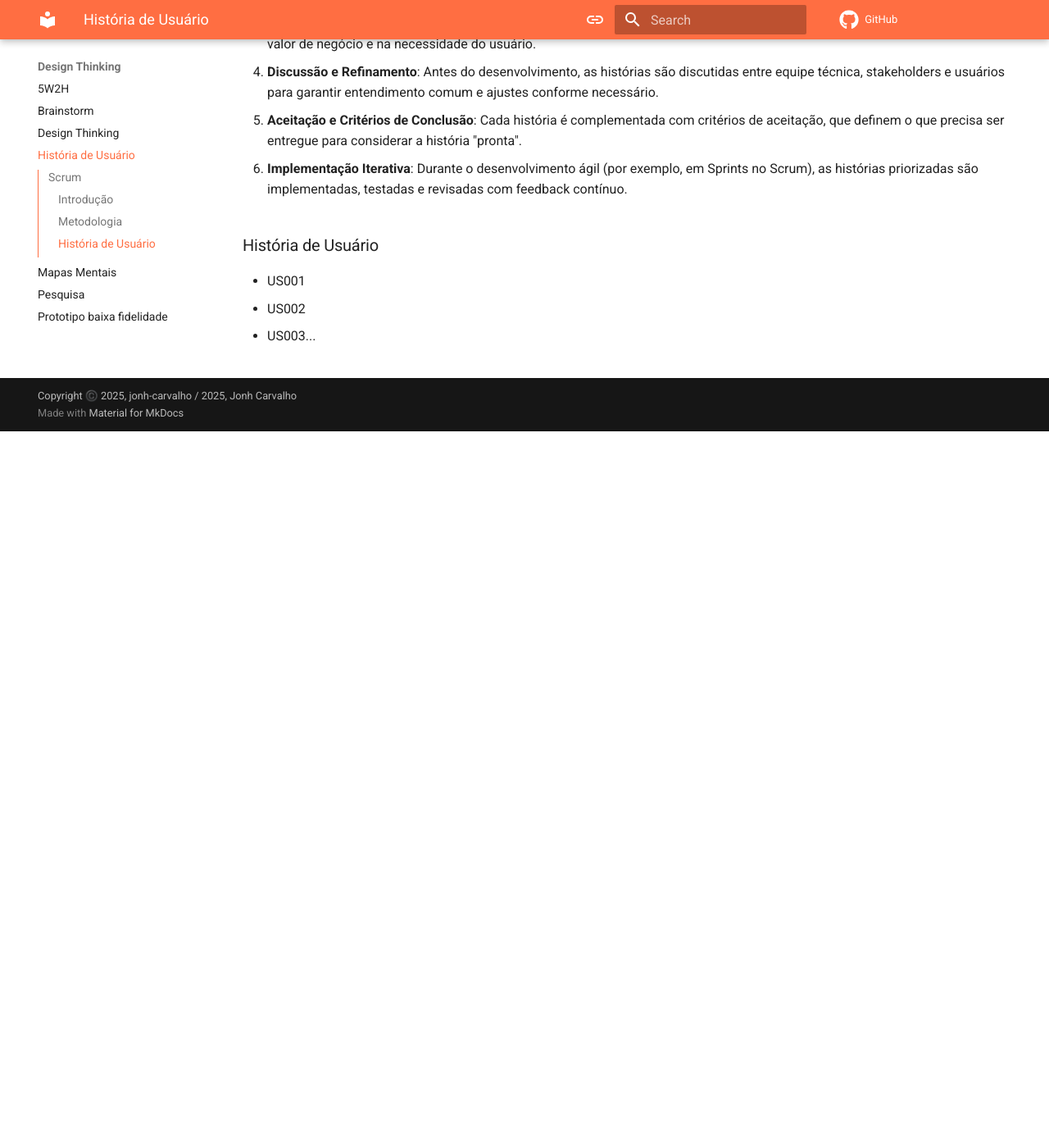
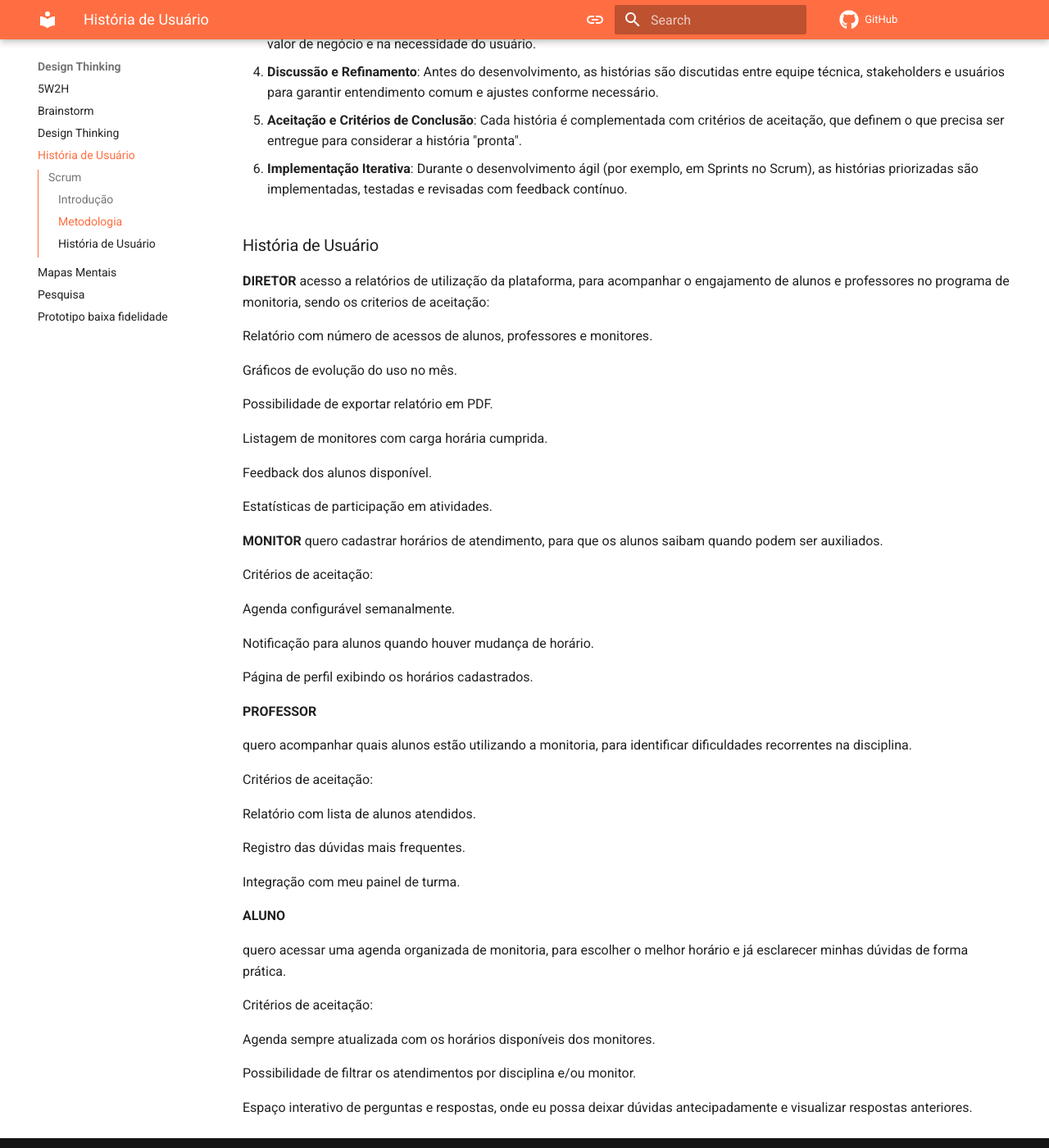
Before and after one commit to Projetos-de-Extensao/PFE_25.2_8002_VI, an MkDocs documentation site: the page built from docs/_Design Thinking/historiasdeusuario.md, in a window 1280 px wide and 1400 px high, scrolled down 874 px. Shown: the whole window at 82% size. Built offline with MkDocs 1.6.1 and Material for MkDocs 9.7.7, drawn with Linux system fonts in a browser that asks for light colours; comment, search, counter and statistics services are not loaded.

Commit message:
Update historiasdeusuario.md

```diff
--- a/docs/_Design Thinking/historiasdeusuario.md
+++ b/docs/_Design Thinking/historiasdeusuario.md
@@ -35,6 +35,52 @@
 
 ### História de Usuário
 
-* US001
-* US002
-* US003...
+**DIRETOR**
+acesso a relatórios de utilização da plataforma, para acompanhar o engajamento de alunos e professores no programa de monitoria, sendo os criterios de aceitação:
+
+Relatório com número de acessos de alunos, professores e monitores.
+
+Gráficos de evolução do uso no mês.
+
+Possibilidade de exportar relatório em PDF.
+
+Listagem de monitores com carga horária cumprida.
+
+Feedback dos alunos disponível.
+
+Estatísticas de participação em atividades.
+
+**MONITOR**
+quero cadastrar horários de atendimento, para que os alunos saibam quando podem ser auxiliados.
+
+Critérios de aceitação:
+
+Agenda configurável semanalmente.
+
+Notificação para alunos quando houver mudança de horário.
+
+Página de perfil exibindo os horários cadastrados.
+
+**PROFESSOR**
+
+ quero acompanhar quais alunos estão utilizando a monitoria, para identificar dificuldades recorrentes na disciplina.
+
+Critérios de aceitação:
+
+Relatório com lista de alunos atendidos.
+
+Registro das dúvidas mais frequentes.
+
+Integração com meu painel de turma.
+
+**ALUNO**
+
+quero acessar uma agenda organizada de monitoria, para escolher o melhor horário e já esclarecer minhas dúvidas de forma prática.
+
+Critérios de aceitação:
+
+Agenda sempre atualizada com os horários disponíveis dos monitores.
+
+Possibilidade de filtrar os atendimentos por disciplina e/ou monitor.
+
+Espaço interativo de perguntas e respostas, onde eu possa deixar dúvidas antecipadamente e visualizar respostas anteriores.
```
